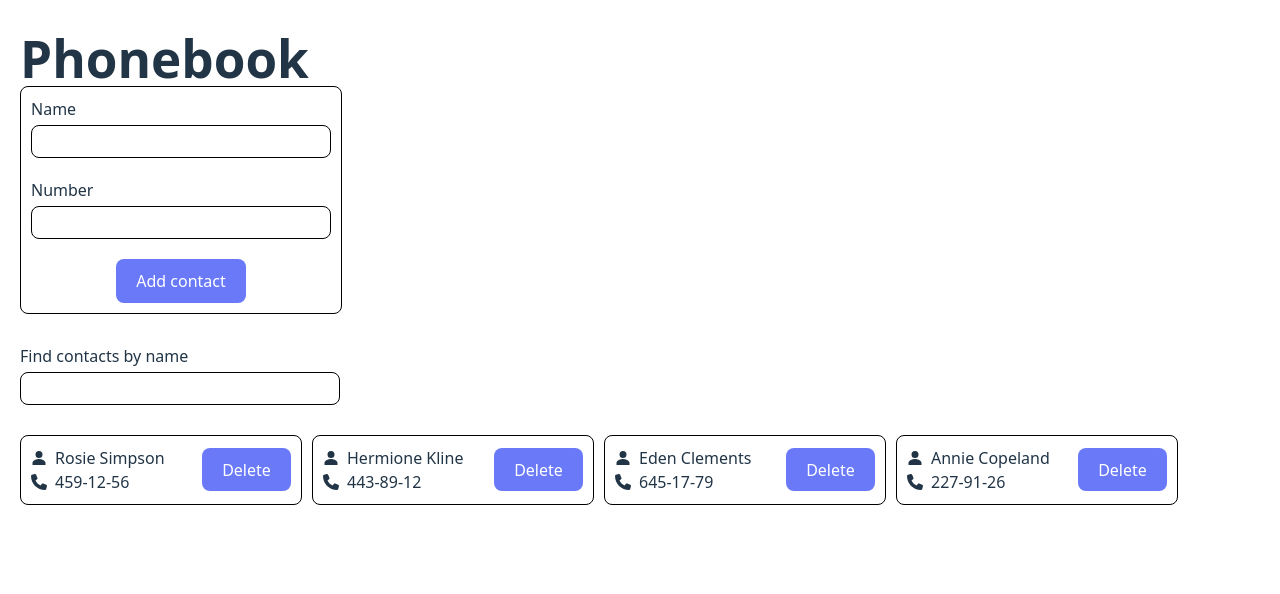
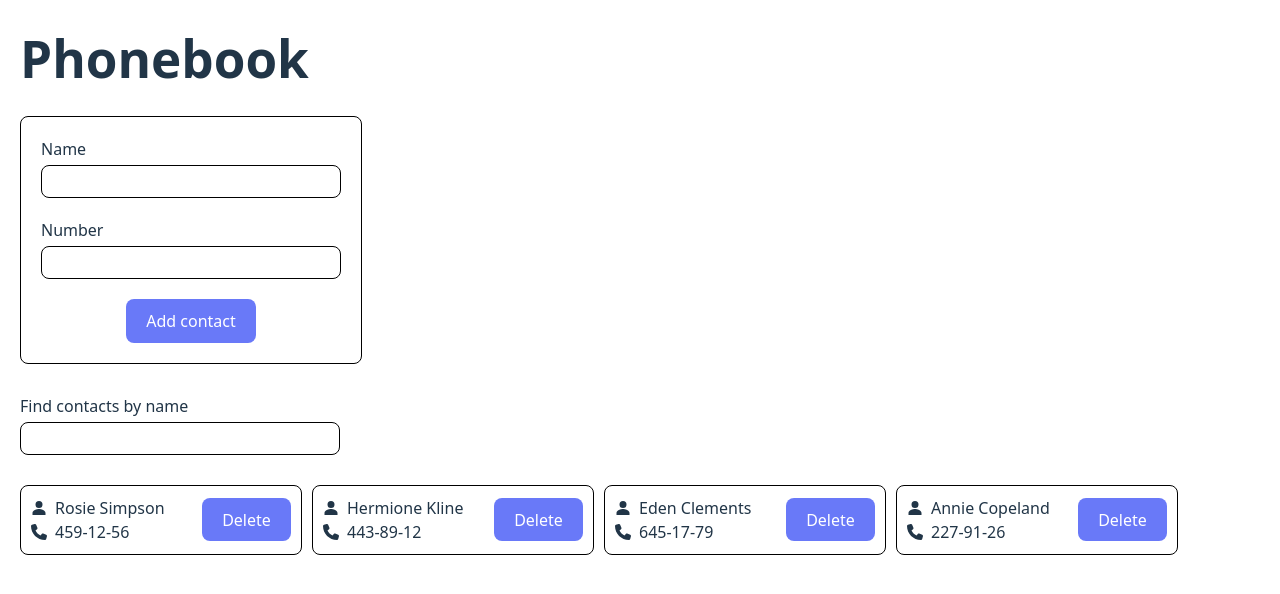
Before and after one commit to sofi-dobriak/goit-react-hw-03, a React (Vite) app: page / in a window 1280 px wide. Shown: the top 594 px of the page. Built offline with nearby package versions, Linux system fonts and the light colour scheme.

Commit message:
fix styles

```diff
--- a/src/components/ContactForm/ContactForm.module.css
+++ b/src/components/ContactForm/ContactForm.module.css
@@ -3,7 +3,7 @@
 }
 
 .form {
-  padding: 10px;
+  padding: 20px;
   border: 1px solid black;
   border-radius: 8px;
   max-width: 300px;
--- a/src/components/SearchBox/SearchBox.jsx
+++ b/src/components/SearchBox/SearchBox.jsx
@@ -1,4 +1,3 @@
-import { Field, Form, Formik } from 'formik';
 import s from './SearchBox.module.css';
 import { useId } from 'react';
 
@@ -7,14 +6,10 @@ const SearchBox = () => {
 
     return (
         <section className={s.searchFormSection}>
-            <Formik>
-                <Form className={s.form}>
-                    <label htmlFor={findInputId} className={s.label}>
-                        Find contacts by name
-                    </label>
-                    <Field className={s.input} id={findInputId}></Field>
-                </Form>
-            </Formik>
+            <label htmlFor={findInputId} className={s.label}>
+                Find contacts by name
+            </label>
+            <input className={s.input} id={findInputId}></input>
         </section>
     );
 };
--- a/src/components/SearchBox/SearchBox.module.css
+++ b/src/components/SearchBox/SearchBox.module.css
@@ -1,13 +1,10 @@
 .searchFormSection {
+  display: flex;
+  flex-direction: column;
   margin-bottom: 30px;
+  max-width: 320px;
 }
 
-.form {
-  display: flex;
-  flex-direction: column;
-  margin-bottom: 20px;
-  max-width: 320px;
-}
 
 .label {
   padding-bottom: 4px;
--- a/src/components/Title/Title.module.css
+++ b/src/components/Title/Title.module.css
@@ -1,3 +1,4 @@
 .title {
   margin-top: 30px;
+  margin-bottom: 30px;
 }
```
